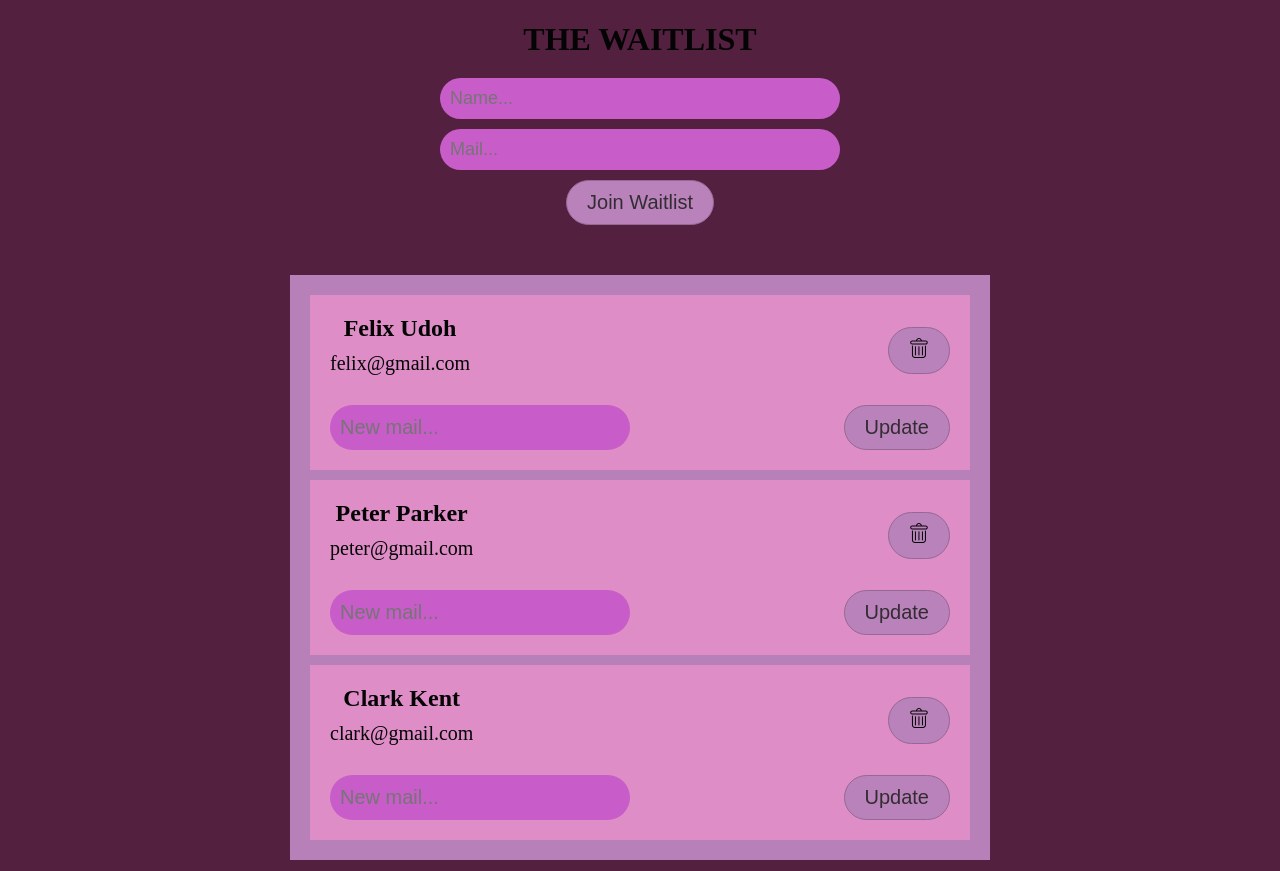
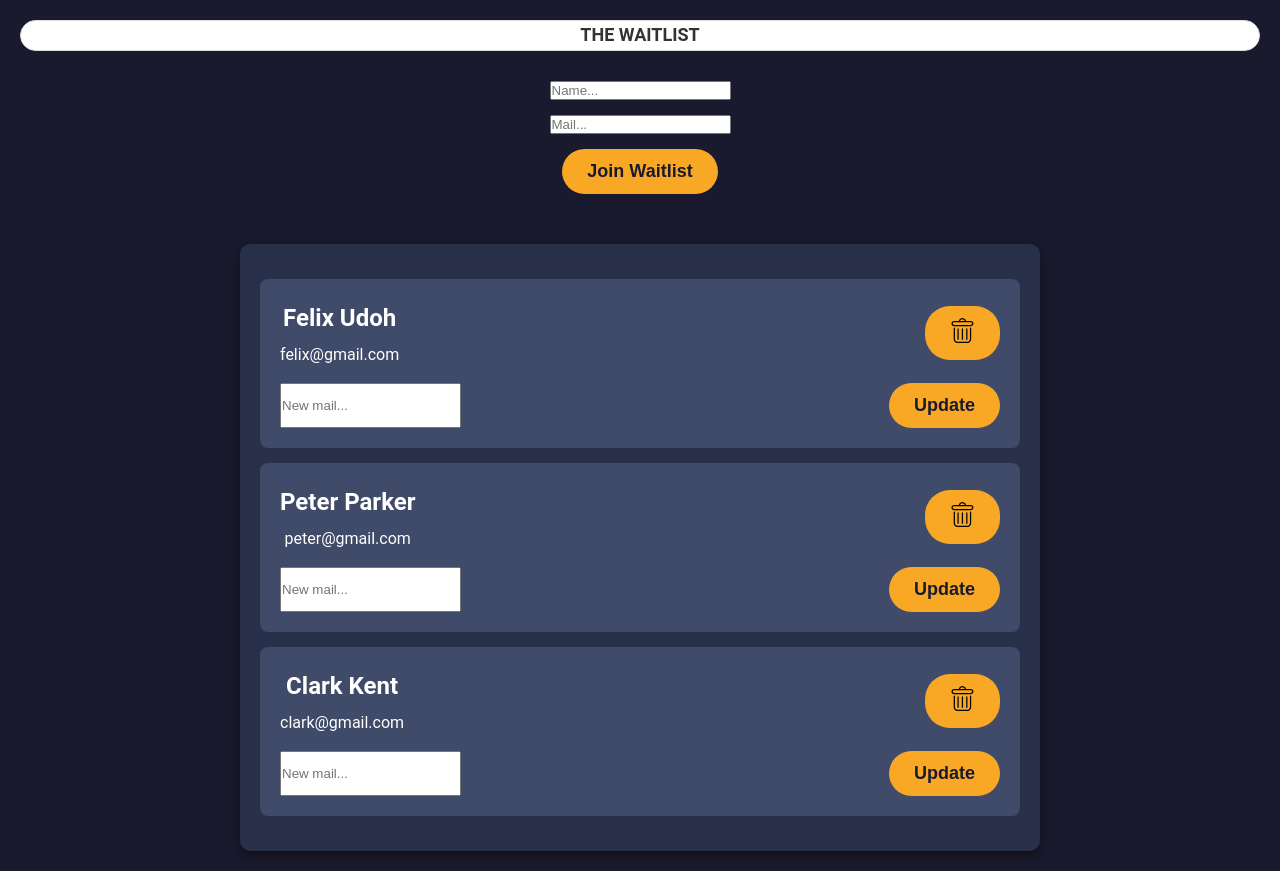
Before and after one commit to Felixx-jnr/ss-crud-app, a React (Create React App) app: page / in a window 1280 px wide. Built offline with nearby package versions, Linux system fonts and the light colour scheme.

Commit message:
Implemented Updated style

```diff
--- a/src/App.css
+++ b/src/App.css
@@ -1,45 +1,53 @@
 * {
   box-sizing: border-box;
+  margin: 0;
+  padding: 0;
 }
 body {
-  background: rgb(84, 32, 63);
+  background: #1a1a2e;
+  color: #ffffff;
+  font-family: "Roboto", sans-serif;
   overflow-x: hidden;
-  width: 90%;
-  margin: 0 auto;
+  padding: 20px;
+  line-height: 1.6;
 }
 .App {
   text-align: center;
-  color: rgb(4, 4, 4);
 }
 
 .header {
-  margin-bottom: 20px;
+  font-size: 2.5rem;
+  font-weight: bold;
+  margin-bottom: 30px;
+  color: #f9a826;
+  background: #fff;
+  border: 1px solid #ddd;
+  border-radius: 25px;
+  outline: none;
+  color: #333;
+  font-size: 18px;
+  transition: all 0.3s ease;
 }
 
-input {
-  padding: 10px;
-  max-width: 300px;
-  width: 100%;
-  background: rgb(200, 92, 200);
-  border: none;
-  border-radius: 40px;
-  outline: 0;
-  color: rgb(127, 9, 127);
-  font-size: 20px;
+input:focus {
+  border-color: #f9a826;
 }
 
 button {
-  padding: 10px 20px;
-  background: rgb(186, 130, 186);
-  outline: 0;
-  color: rgb(50, 45, 50);
-  font-size: 20px;
-  border: 1px solid rgb(149, 104, 149);
-  border-radius: 30px;
+  padding: 12px 25px;
+  background: #f9a826;
+  outline: none;
+  color: #1a1a2e;
+  font-size: 18px;
+  font-weight: bold;
+  border: none;
+  border-radius: 25px;
+  cursor: pointer;
+  transition: all 0.3s ease;
 }
 
 button:hover {
-  background: rgb(122, 74, 122);
+  background: #e08d14;
 }
 
 .add {
@@ -47,55 +55,73 @@ button:hover {
   flex-direction: column;
   justify-content: center;
   align-items: center;
-  gap: 10px;
+  gap: 15px;
   margin-bottom: 50px;
 }
 
-.add input {
-  font-size: 18px;
-  max-width: 400px;
-  width: 100%;
-}
-
 .waitlist-container {
-  background: rgb(184, 128, 184);
-  padding: 10px;
-  width: 100%;
-  max-width: 700px;
+  background: #283149;
+  padding: 20px;
+  border-radius: 10px;
+  max-width: 800px;
   margin: 0 auto;
+  box-shadow: 0px 4px 10px rgba(0, 0, 0, 0.5);
 }
 
 .waitlist {
-  background: rgb(222, 141, 199);
+  background: #404b69;
   padding: 20px;
-  margin: 10px;
+  margin: 15px 0;
+  border-radius: 8px;
+  color: #ffffff;
+  transition: transform 0.3s ease;
+}
+
+.waitlist:hover {
+  transform: scale(1.03);
 }
 
 .waitlist-box {
   display: flex;
   justify-content: space-between;
   align-items: center;
-  margin: 0 auto;
 }
 
 h2 {
   margin: 0;
-  padding: 0;
+  font-size: 1.5rem;
 }
+
 p {
-  margin: 10px 0;
-  padding: 0;
-  font-size: 20px;
+  margin: 5px 0 0;
+  font-size: 1rem;
 }
 
 .update {
   display: flex;
-  gap: 20px;
-  margin-top: 20px;
+  gap: 15px;
+  margin-top: 15px;
   justify-content: space-between;
 }
 
 img {
-  width: 20px;
-  display: inline;
+  width: 25px;
+  cursor: pointer;
 }
+
+img:hover {
+  opacity: 0.8;
+}
+
+@media (max-width: 768px) {
+  .waitlist-container {
+    padding: 15px;
+  }
+  .waitlist {
+    padding: 15px;
+  }
+  .add input,
+  .add button {
+    max-width: 90%;
+  }
+}
```
